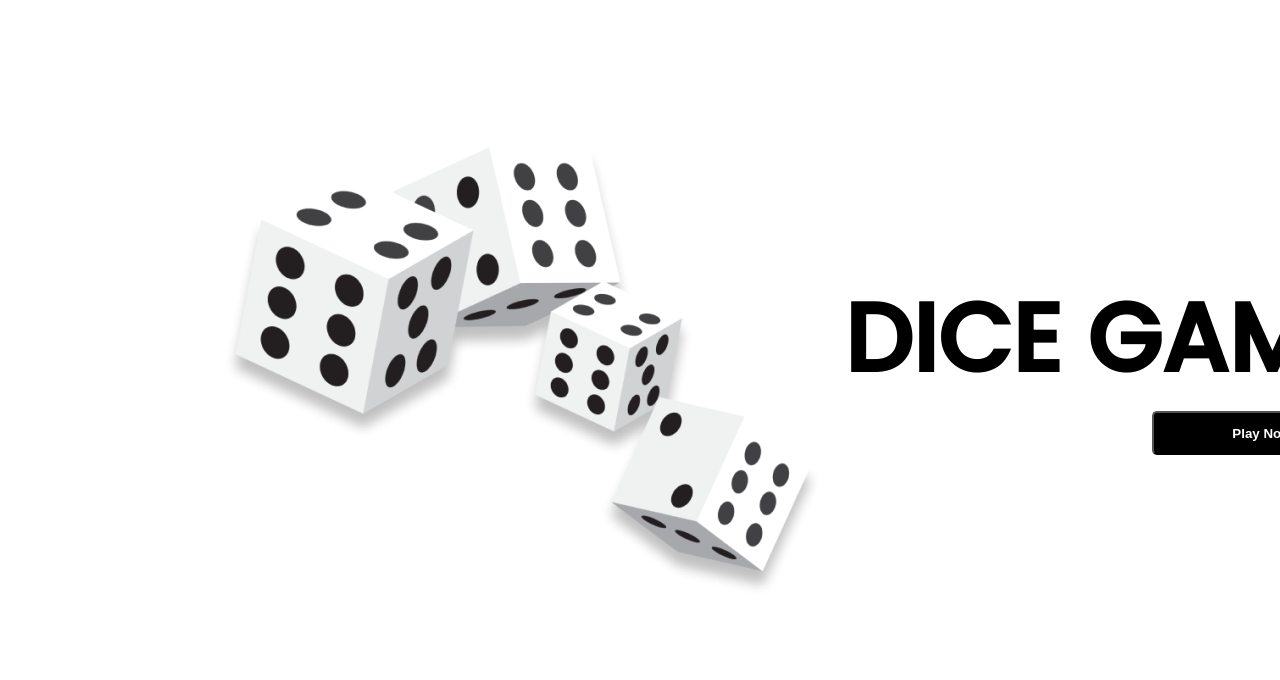
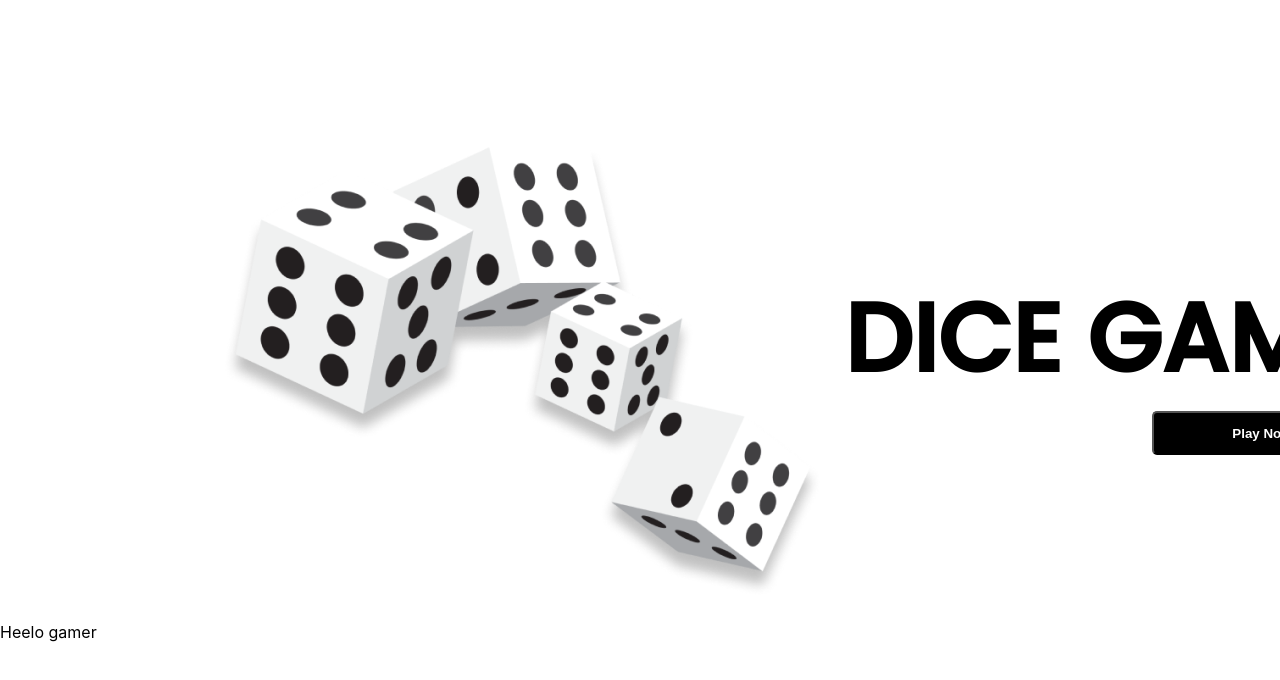
Before and after one commit to Aniket992/Dice-Game, a React (Create React App) app: page / in a window 1280 px wide. Shown: the top 680 px of the page. Built offline with nearby package versions, Linux system fonts and the light colour scheme.

Commit message:
playpage

```diff
--- a/src/App.js
+++ b/src/App.js
@@ -1,10 +1,12 @@
 import './App.css';
 import Home from './components/home';
+import Playpage from './components/playpage';
 
 function App() {
   return (
    <div>
     <Home/>
+    <Playpage/>
    </div>
   );
 }
--- a/src/components/home.jsx
+++ b/src/components/home.jsx
@@ -1,5 +1,6 @@
 import React from 'react'
 import Style from './home.module.css';
+import Playpage from './playpage';
 const Home = () => {
   return (
     <div className={Style.Homecontainer}>
@@ -8,7 +9,9 @@ const Home = () => {
        </div>
        <div className={Style.hometext}>
        <h1>DICE GAME</h1>
-       <button><strong>Play Now</strong></button>
+       <button  onClick={Playpage}><strong>Play Now</strong>
+        <script>console.log("hello");</script>
+        </button>
        </div>
     </div>
   )
--- /dev/null
+++ b/src/components/playpage.jsx
@@ -0,0 +1,12 @@
+import React from 'react';
+import Style from './playpage.module.css';
+const Playpage = () => {
+  return (
+    <div className={Style.container}>
+      <p>Heelo gamer</p>
+    </div>
+
+  )
+}
+
+export default Playpage;
--- /dev/null
+++ b/src/components/playpage.module.css
@@ -0,0 +1,6 @@
+*{
+    /* background-color: pink */
+}
+container{
+    background-color: pink;
+}
```
